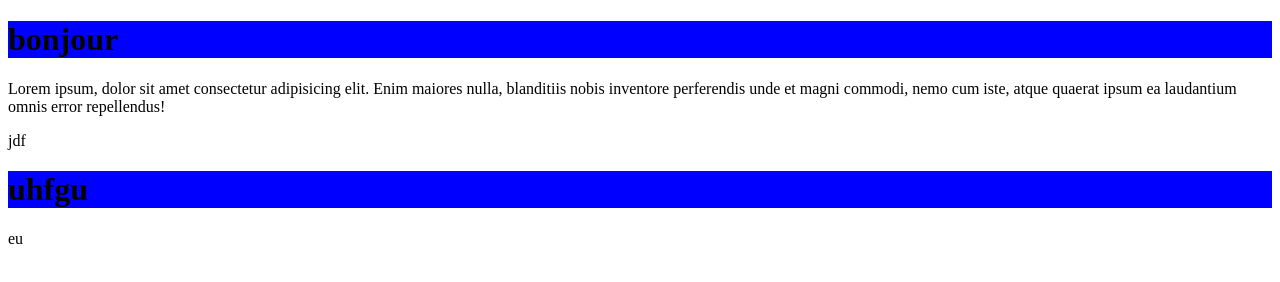
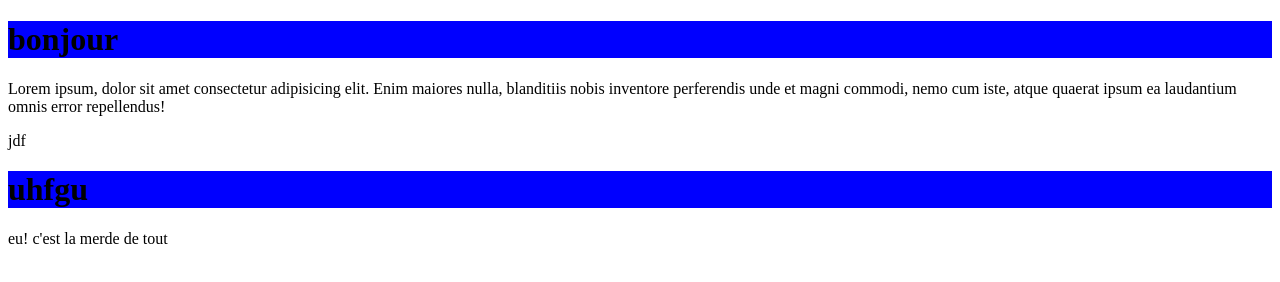
Before and after one commit to Mojammel2024/git-test, a plain HTML site: page index.html in a window 1280 px wide. Drawn offline with Linux system fonts and the light colour scheme.

Commit message:
Update index.html

```diff
--- a/index.html
+++ b/index.html
@@ -9,7 +9,8 @@
 <body>
     <h1>bonjour</h1>
     <p>Lorem ipsum, dolor sit amet consectetur adipisicing elit. Enim maiores nulla, blanditiis nobis inventore perferendis unde et magni commodi, nemo cum iste, atque quaerat ipsum ea laudantium omnis error repellendus!</p>
-<p>jdf <h1>uhfgu</h1>eu</p>
+<p>jdf <h1>uhfgu</h1>eu! c'est la merde de tout</p>
+
 
 </body>
 </html>
```
